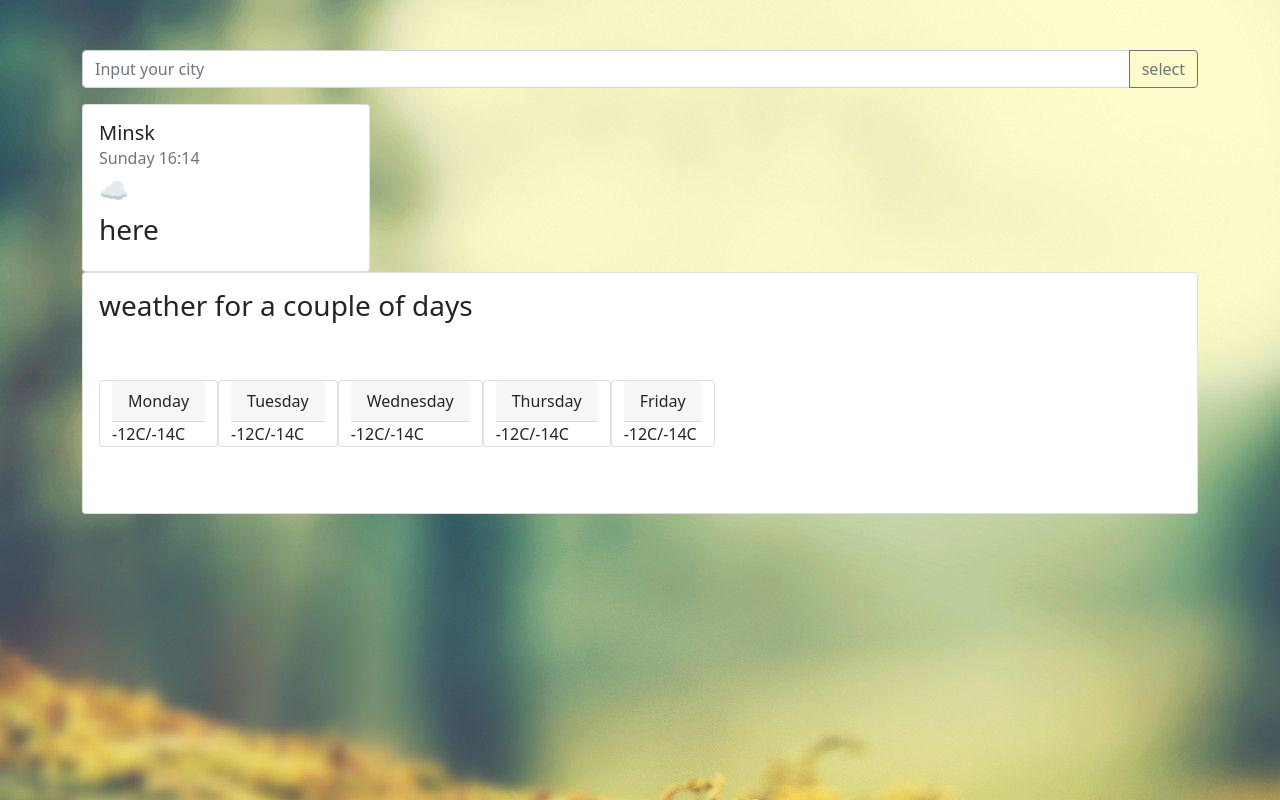
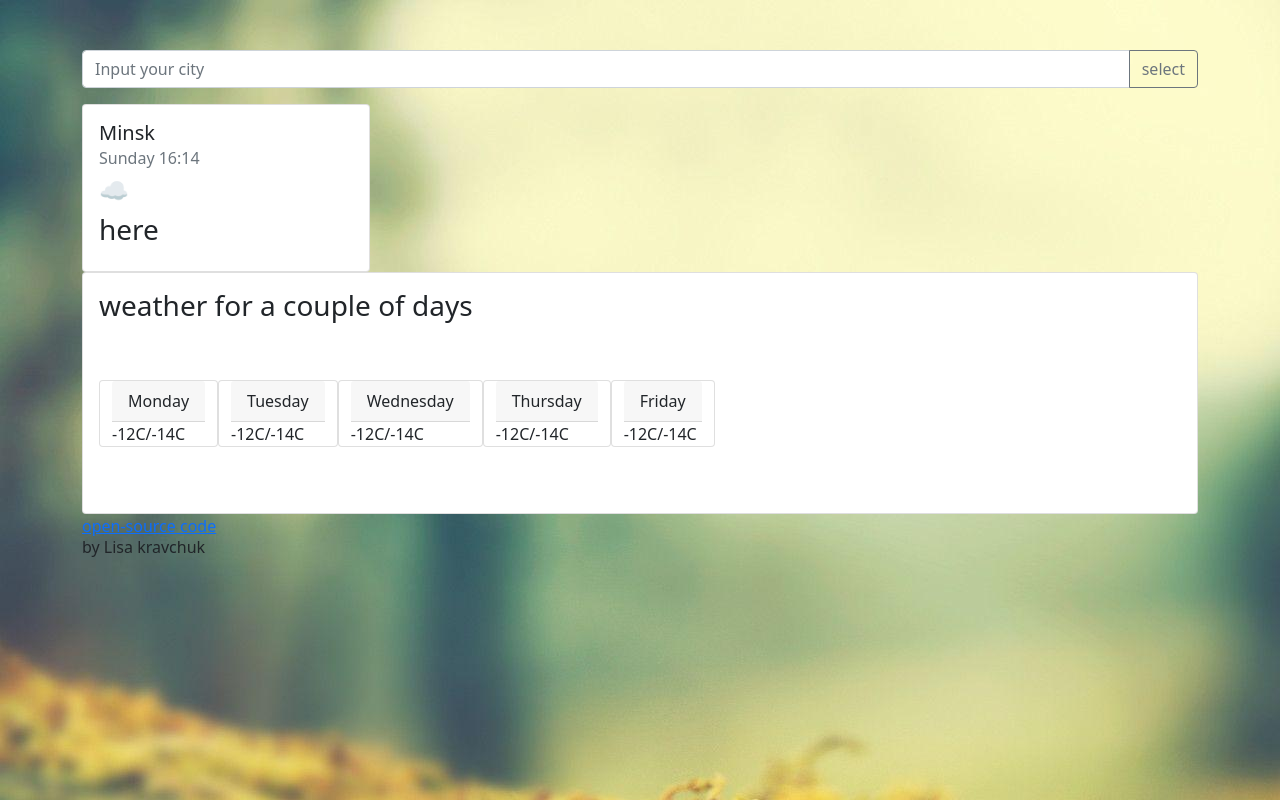
Before and after one commit to kravtesterlisa/my_weather_app, a plain HTML site: page index.html in a window 1280 px wide. Drawn offline with nearby package versions, Linux system fonts and the light colour scheme.

Commit message:
was added link on github

```diff
--- a/index.html
+++ b/index.html
@@ -183,7 +183,8 @@
 </div>
 </div>
 
-
+<a href="https://github.com/kravtesterlisa/my_weather_app">open-source code</a>
+<h6>by Lisa kravchuk</h6>
 </div>
 </body>
 </html>
```
